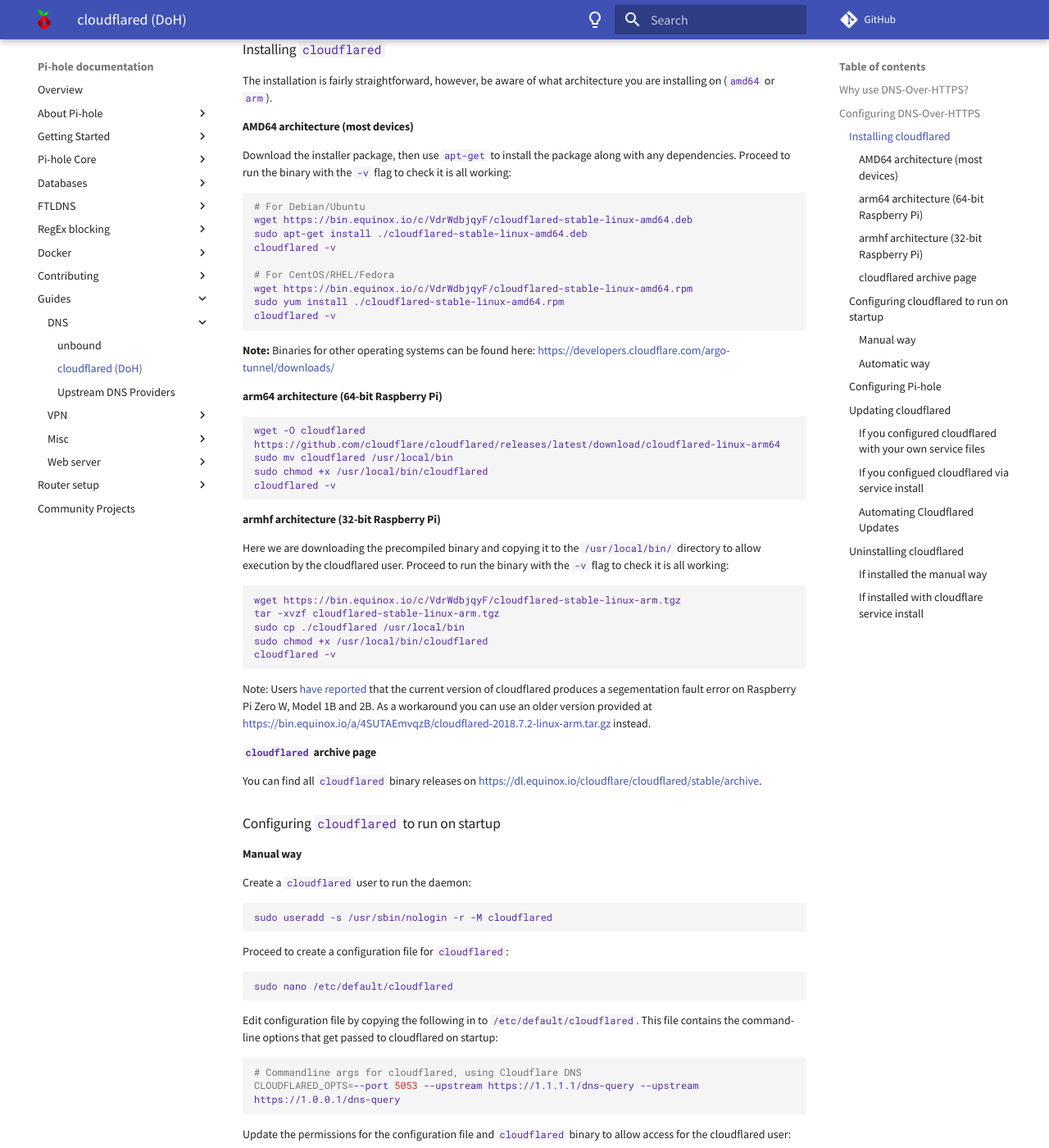
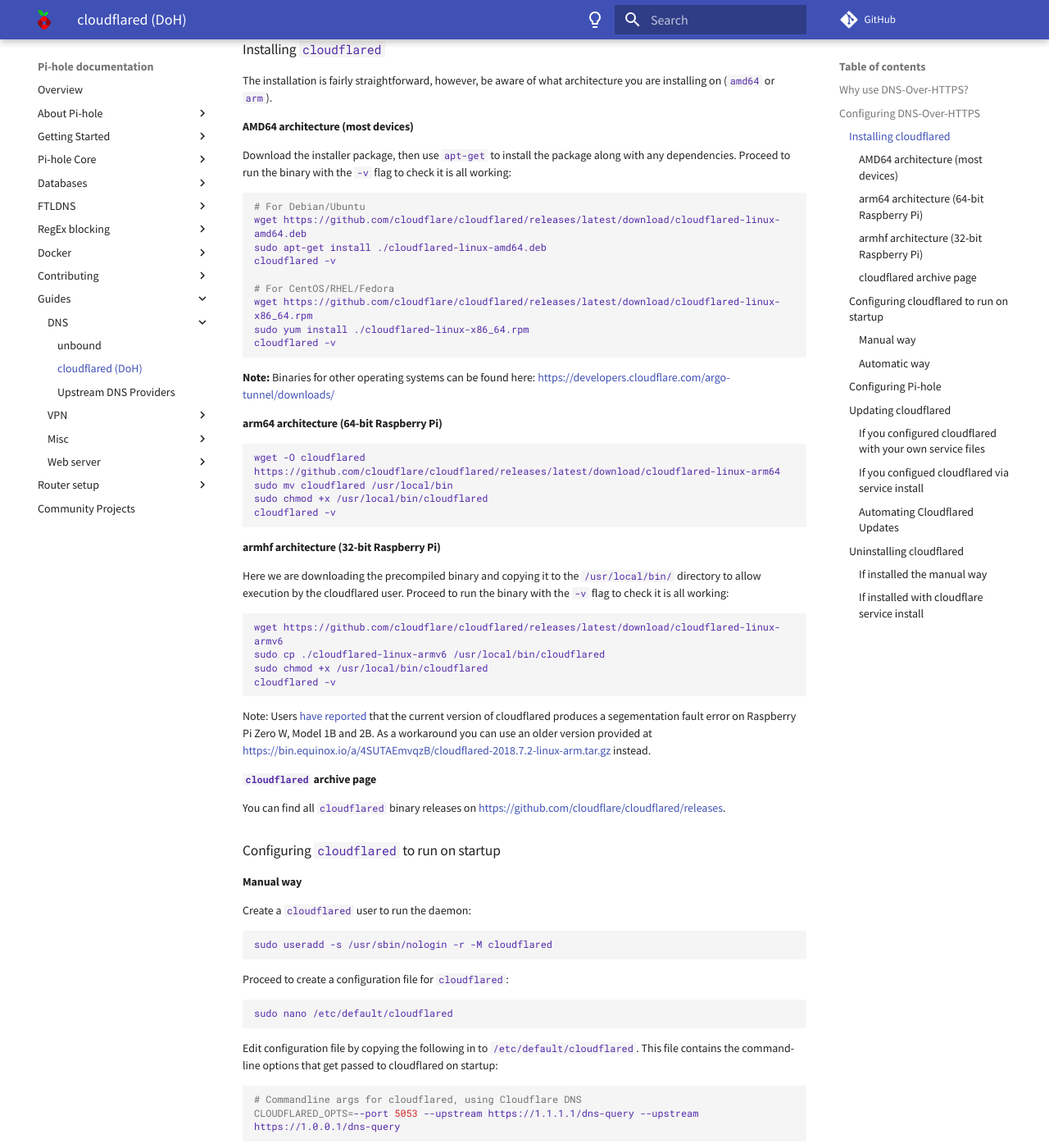
Before and after one commit to pi-hole/docs, an MkDocs documentation site: the page built from docs/guides/dns/cloudflared.md, in a window 1280 px wide and 1400 px high, scrolled down 620 px. Shown: the whole window at 82% size. Built offline with MkDocs 1.6.1 and Material for MkDocs 9.7.7, drawn with Linux system fonts in a browser that asks for light colours; comment, search, counter and statistics services are not loaded; some of the changed text lies outside the part shown.

Commit message:
docs/guides/dns: Updated cloudflared links to point to github instead of equinox
Signed-off-by: Sudarsan Reddy <sreddy@cloudflare.com>

````diff
--- a/docs/guides/dns/cloudflared.md
+++ b/docs/guides/dns/cloudflared.md
@@ -25,13 +25,13 @@
 
 ```bash
 # For Debian/Ubuntu
-wget https://bin.equinox.io/c/VdrWdbjqyF/cloudflared-stable-linux-amd64.deb
-sudo apt-get install ./cloudflared-stable-linux-amd64.deb
+wget https://github.com/cloudflare/cloudflared/releases/latest/download/cloudflared-linux-amd64.deb
+sudo apt-get install ./cloudflared-linux-amd64.deb
 cloudflared -v
 
 # For CentOS/RHEL/Fedora
-wget https://bin.equinox.io/c/VdrWdbjqyF/cloudflared-stable-linux-amd64.rpm
-sudo yum install ./cloudflared-stable-linux-amd64.rpm
+wget https://github.com/cloudflare/cloudflared/releases/latest/download/cloudflared-linux-x86_64.rpm
+sudo yum install ./cloudflared-linux-x86_64.rpm
 cloudflared -v
 ```
 
@@ -51,9 +51,8 @@
 Here we are downloading the precompiled binary and copying it to the `/usr/local/bin/` directory to allow execution by the cloudflared user. Proceed to run the binary with the `-v` flag to check it is all working:
 
 ```bash
-wget https://bin.equinox.io/c/VdrWdbjqyF/cloudflared-stable-linux-arm.tgz
-tar -xvzf cloudflared-stable-linux-arm.tgz
-sudo cp ./cloudflared /usr/local/bin
+wget https://github.com/cloudflare/cloudflared/releases/latest/download/cloudflared-linux-armv6
+sudo cp ./cloudflared-linux-armv6 /usr/local/bin/cloudflared
 sudo chmod +x /usr/local/bin/cloudflared
 cloudflared -v
 ```
@@ -62,7 +61,7 @@
 
 #### `cloudflared` archive page
 
-You can find all `cloudflared` binary releases on <https://dl.equinox.io/cloudflare/cloudflared/stable/archive>.
+You can find all `cloudflared` binary releases on <https://github.com/cloudflare/cloudflared/releases>.
 
 ### Configuring `cloudflared` to run on startup
 
@@ -212,10 +211,9 @@
 If you configured `cloudflared` manually (by writing a systemd unit yourself), to update the binary you'll simply redownload the binary from the same link, and repeat the install procedure.
 
 ```bash
-wget https://bin.equinox.io/c/VdrWdbjqyF/cloudflared-stable-linux-arm.tgz
-tar -xvzf cloudflared-stable-linux-arm.tgz
+wget https://github.com/cloudflare/cloudflared/releases/latest/download/cloudflared-linux-armv6
 sudo systemctl stop cloudflared
-sudo cp ./cloudflared /usr/local/bin
+sudo cp ./cloudflared-linux-armv6 /usr/local/bin/cloudflared
 sudo chmod +x /usr/local/bin/cloudflared
 sudo systemctl start cloudflared
 cloudflared -v
````
